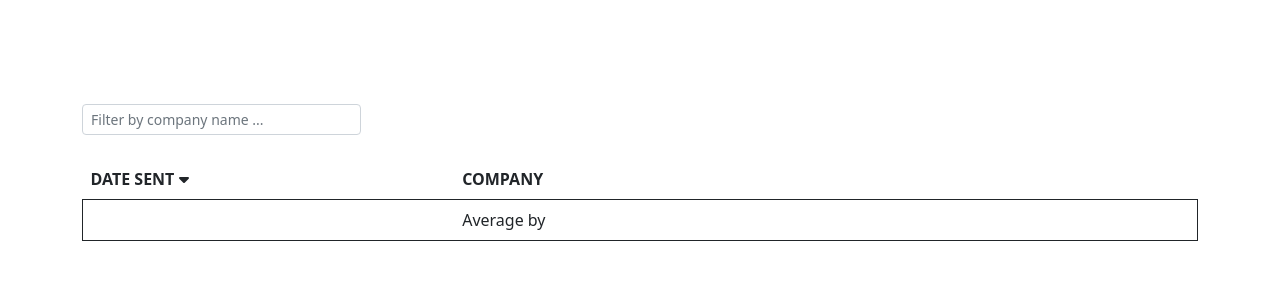
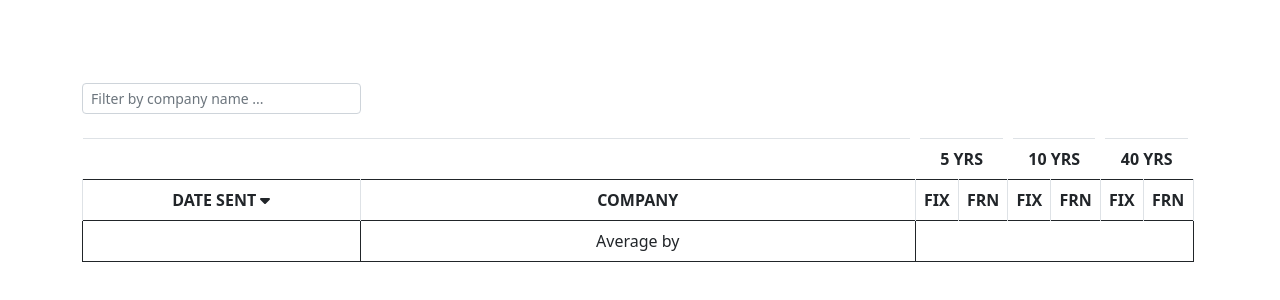
Before and after one commit to anvictorsantos/interprice-test, a Vue app: page / in a window 1280 px wide. Shown: the part 232-532 px from the top of the page. Built offline with nearby package versions, Linux system fonts and the light colour scheme.

Commit message:
feat: adding headers columns for years

```diff
--- a/src/components/TableComponent.vue
+++ b/src/components/TableComponent.vue
@@ -4,8 +4,19 @@
       <div class="row wrapper">
         <div class="col-md-12">
           <input class="float-start form-control form-control-sm my-4 w-25" type="search" v-model="filter" placeholder="Filter by company name ...">
-          <table class="table">
+          <table class="table table-bordered text-center">
             <thead class="border-bottom-0">
+              <col>
+              <colgroup span="2"></colgroup>
+              <colgroup span="2"></colgroup>
+              <tr>
+                <td rowspan="2" class="border border-0"></td>
+                <td rowspan="2" class="border border-0"></td>
+                <th colspan="2" scope="colgroup" class="border-mx-transparency">5 YRS</th>
+                <th colspan="2" scope="colgroup" class="border-mx-transparency">10 YRS</th>
+                <th colspan="2" scope="colgroup" class="border-mx-transparency">40 YRS</th>
+              </tr>
+              <tr></tr>
               <tr>
                 <th scope="col" class="w-25" @click="sortList('DateSent')">DATE SENT
                   <span v-if="sortedbyASC">
@@ -16,9 +27,15 @@
                   </span>
                 </th>
                 <th scope="col" class="w-50">COMPANY</th>
+                <th scope="col">FIX</th>
+                <th scope="col">FRN</th>
+                <th scope="col">FIX</th>
+                <th scope="col">FRN</th>
+                <th scope="col">FIX</th>
+                <th scope="col">FRN</th>
               </tr>
             </thead>
-            <tbody v-for="item in filteredRecipes" :key="item.Id">
+            <tbody v-for="item in filteredData" :key="item.Id">
               <template v-if="Array.isArray(item.Quote)">
                 <tr @click="toggle(item.Id)">
                   <td>
@@ -31,11 +48,23 @@
                     {{ item.DateSent }}
                   </td>
                   <td v-html="highlightMatches(item.Company)"></td>
+                  <td></td>
+                  <td></td>
+                  <td></td>
+                  <td></td>
+                  <td></td>
+                  <td></td>
                 </tr>
                 <template v-if="opened.includes(item.Id)">
-                  <tr v-for="(quote, index) in item.Quote" :key="index">
+                  <tr v-for="(value, index) in item.Quote" :key="index">
                     <td></td>
-                    <td>{{ quote.Yield }}</td>
+                    <td>{{ index }} : {{ value }}</td>
+                    <td></td>
+                    <td></td>
+                    <td></td>
+                    <td></td>
+                    <td></td>
+                    <td></td>
                   </tr>
                 </template>
               </template>
@@ -43,6 +72,12 @@
                 <tr>
                   <td>{{ item.DateSent }}</td>
                   <td>{{ item.Company }}</td>
+                  <td></td>
+                  <td></td>
+                  <td></td>
+                  <td></td>
+                  <td></td>
+                  <td></td>
                 </tr>
               </template>
             </tbody>
@@ -67,6 +102,7 @@ export default {
     return {
       opened: [],
       filter: '',
+      quotesData: [],
       sortedData: this.data,
       sortedbyASC: false
     }
@@ -98,7 +134,7 @@ export default {
     }
   },
   computed: {
-    filteredRecipes () {
+    filteredData () {
       let sortedData = this.data
       if (this.filter !== '' && this.filter) {
         sortedData = sortedData.filter((item) => {
@@ -119,6 +155,10 @@ export default {
   margin : 0;
   padding : 0;
 }
+.border-mx-transparency {
+  border-right: 10px solid transparent;
+  border-left: 10px solid transparent;
+}
 .wrapper {
   min-height : 100vh;
   display: flex;
```
